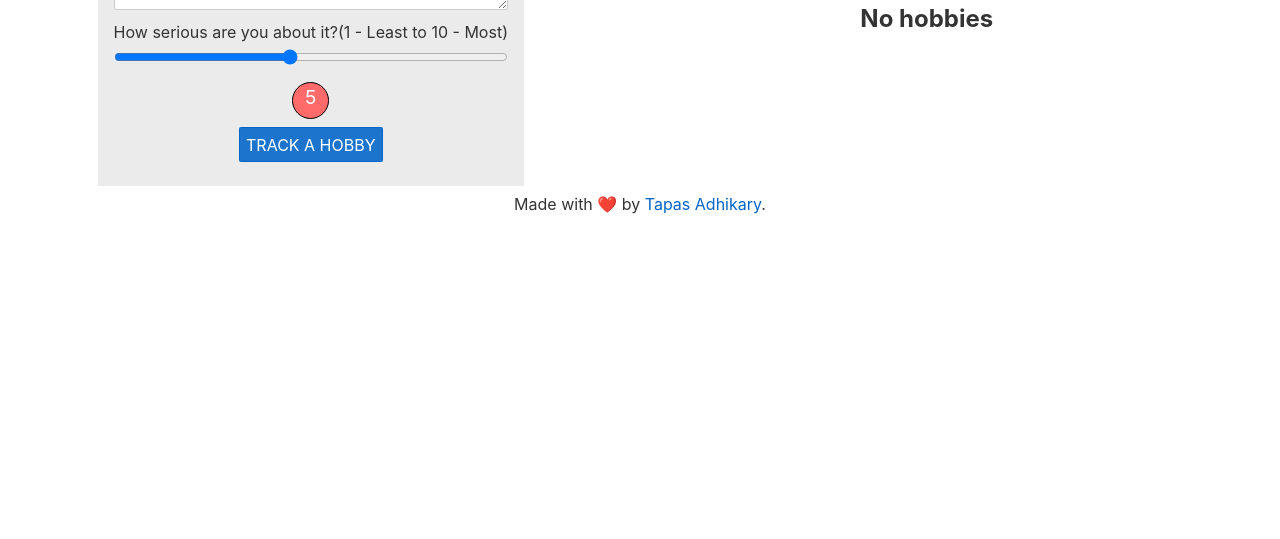
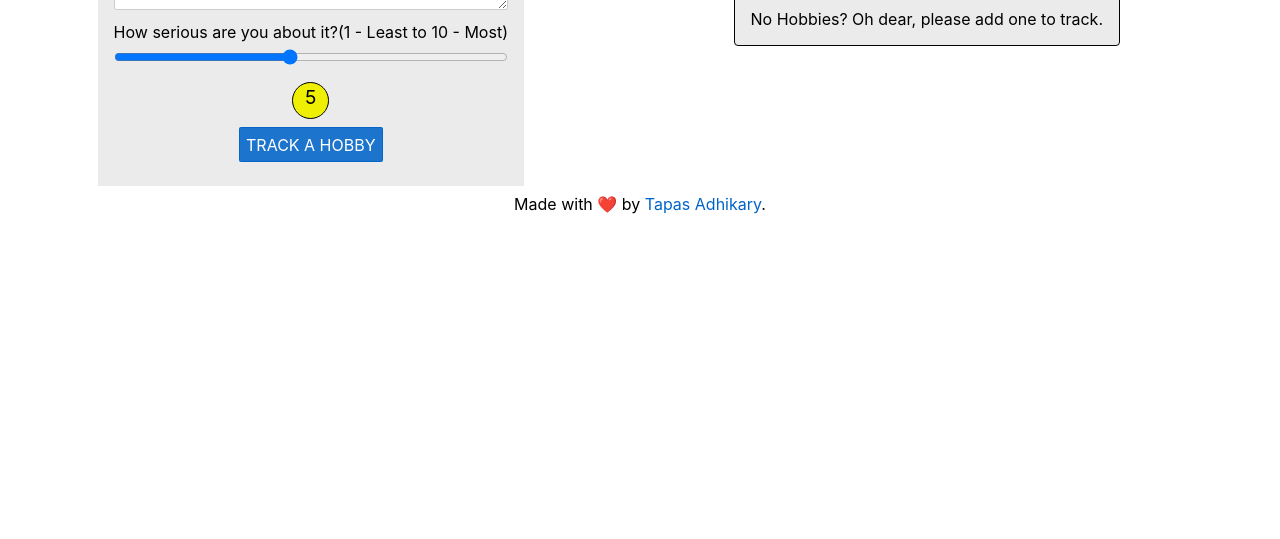
Before and after one commit to atapas/hobbyland-docz, a Gatsby site: page / in a window 1280 px wide. Shown: the part 261-800 px from the top of the page. Built offline with nearby package versions, Linux system fonts and the light colour scheme; Gatsby itself is replaced by a stand-in of ours.

Commit message:
🐛 few more fixes?

```diff
--- a/src/components/App.js
+++ b/src/components/App.js
@@ -4,6 +4,7 @@ import "./app.css";
 import { Button } from "./Button";
 import { Heading } from "./Heading";
 import { Hobby } from "./Hobby";
+import { NoHobby } from "./NoHobby";
 
 
 function App() {
@@ -94,8 +95,8 @@ function App() {
               value={hobby.weight} onChange={ handleChange }/>
             <p
               style={{
-                backgroundColor: "rgb(255, 107, 107)",
-                color: "rgb(255, 255, 255)",
+                backgroundColor: hobby.look.background,
+                color: hobby.look.color,
               }}
             >
             {hobby.weight}
@@ -113,7 +114,7 @@ function App() {
           <div className="hobby-list">
             {hobbies && hobbies.length > 0 ? hobbies.map((hobby, index) => (
               <Hobby key={index} hobby={hobby} delete={(id) => deleteHobby(hobby.id)}></Hobby>
-            )): <h2>No hobbies</h2>}
+            )): <NoHobby label="No Hobbies? Oh dear, please add one to track." />}
           </div>
         </div>
       </div>
--- /dev/null
+++ b/src/components/NoHobby.js
@@ -0,0 +1,8 @@
+import React from 'react';
+
+export const NoHobby = ({ label }) => {
+
+    return (
+        <p style={{padding: '1em', border: '1px solid', borderRadius: '4px', backgroundColor: '#ebebeb'}}>{label}</p>
+    );
+};
--- a/src/pages/index.css
+++ b/src/pages/index.css
@@ -5,7 +5,6 @@ html, body {
 }
 
 body {
-	color: #333;
 	margin: 0;
 	padding: 8px;
 	box-sizing: border-box;
```
